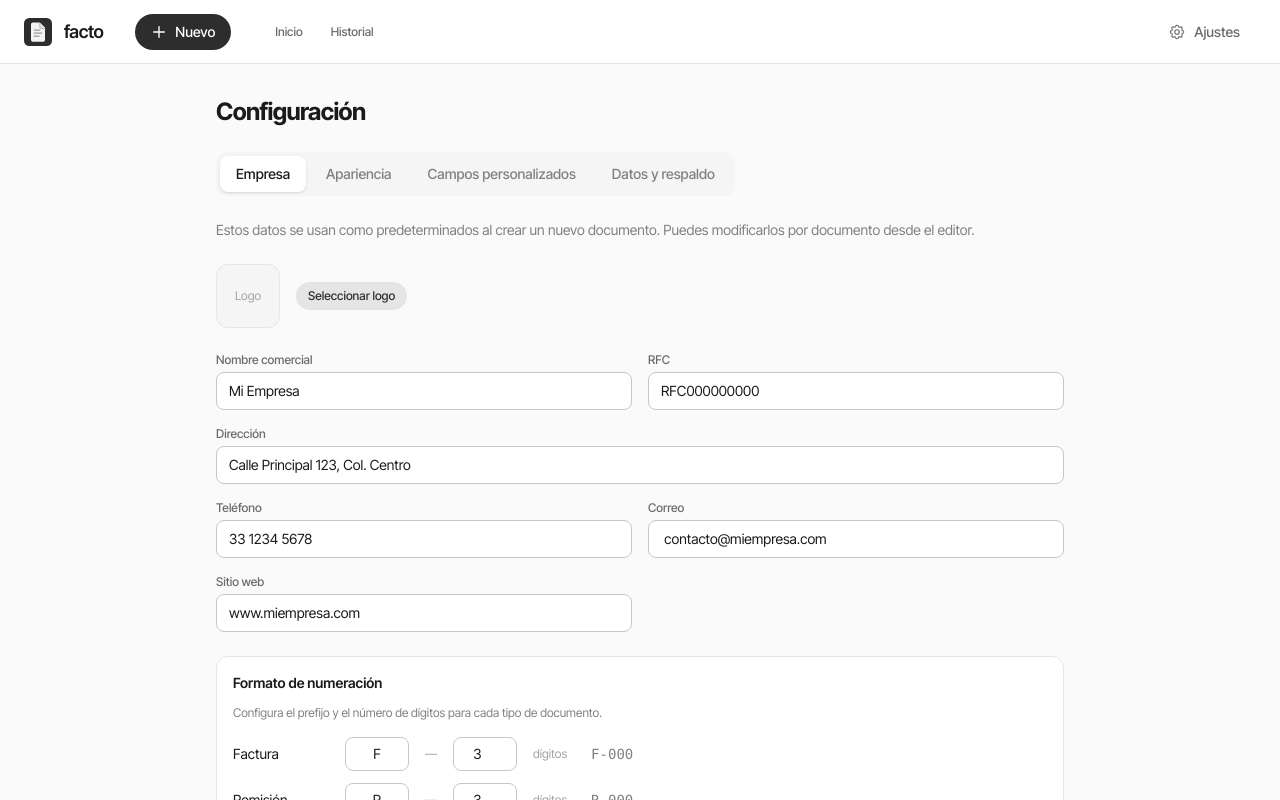
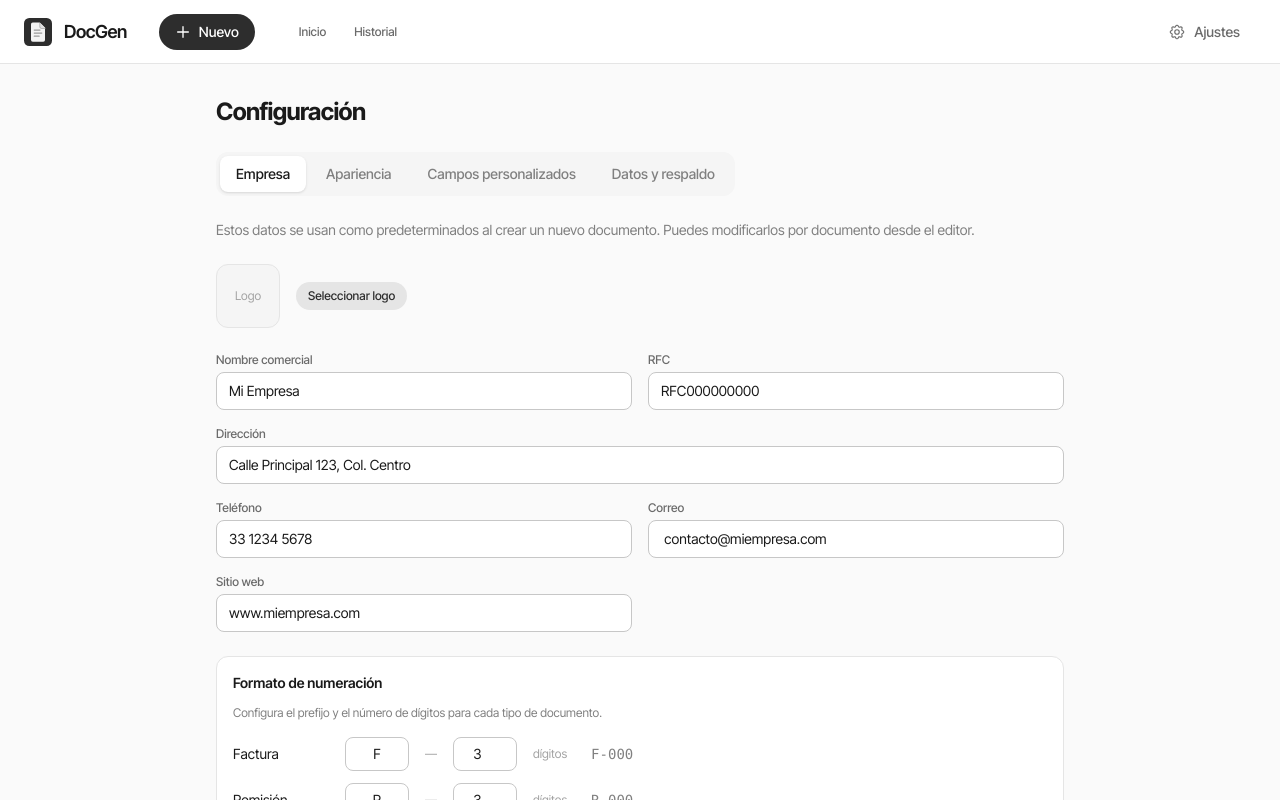
Before and after one commit to alhelo12/Generador-de-documentos-comerciales, a Vue app: page /settings in a window 1280 px wide. Shown: the top 800 px of the page. Built offline with nearby package versions, Linux system fonts and the light colour scheme.

Commit message:
refactor: renombrar proyecto de facto a DocGen
- Cambia nombre visible en AppHeader
- Actualiza clave de localStorage a docgen-settings
- Renombra prefijo de archivos de respaldo
- Actualiza AGENTS.md, package.json y package-lock.json

```diff
--- a/package.json
+++ b/package.json
@@ -1,5 +1,5 @@
 {
-  "name": "facto",
+  "name": "docgen",
   "private": true,
   "version": "1.0.0",
   "type": "module",
--- a/src/components/layout/AppHeader.vue
+++ b/src/components/layout/AppHeader.vue
@@ -21,7 +21,7 @@ const labels: Record<string, string> = { 'invoice': 'Factura', 'delivery-note':
   <header class="h-16 border-b border-neutral-200 bg-white flex items-center px-4 lg:px-6 select-none">
     <div class="flex items-center gap-3 mr-8 cursor-pointer" @click="router.push('/')">
       <img src="/favicon.svg" alt="" class="w-7 h-7" />
-      <span class="text-lg font-semibold tracking-tight">facto</span>
+      <span class="text-lg font-semibold tracking-tight">DocGen</span>
     </div>
 
     <div class="relative">
--- a/src/composables/usePersistence.ts
+++ b/src/composables/usePersistence.ts
@@ -9,7 +9,7 @@ export function usePersistence() {
     const url = URL.createObjectURL(blob)
     const a = document.createElement('a')
     a.href = url
-    a.download = `facto-backup-${new Date().toISOString().split('T')[0]}.json`
+    a.download = `docgen-backup-${new Date().toISOString().split('T')[0]}.json`
     a.click()
     URL.revokeObjectURL(url)
   }
--- a/src/stores/settings.ts
+++ b/src/stores/settings.ts
@@ -49,7 +49,7 @@ export const useSettingsStore = defineStore('settings', () => {
   }
 
   function save() {
-    localStorage.setItem('facto-settings', JSON.stringify({
+    localStorage.setItem('docgen-settings', JSON.stringify({
       company: company.value,
       logo: logo.value,
       defaultStyle: defaultStyle.value,
@@ -63,7 +63,7 @@ export const useSettingsStore = defineStore('settings', () => {
 
   function load() {
     try {
-      const raw = localStorage.getItem('facto-settings')
+      const raw = localStorage.getItem('docgen-settings')
       if (!raw) return
       const data = JSON.parse(raw)
       if (data.company) company.value = data.company
```
Also changed, not shown: 2 other files (tests, documents, lock files or other folders).
